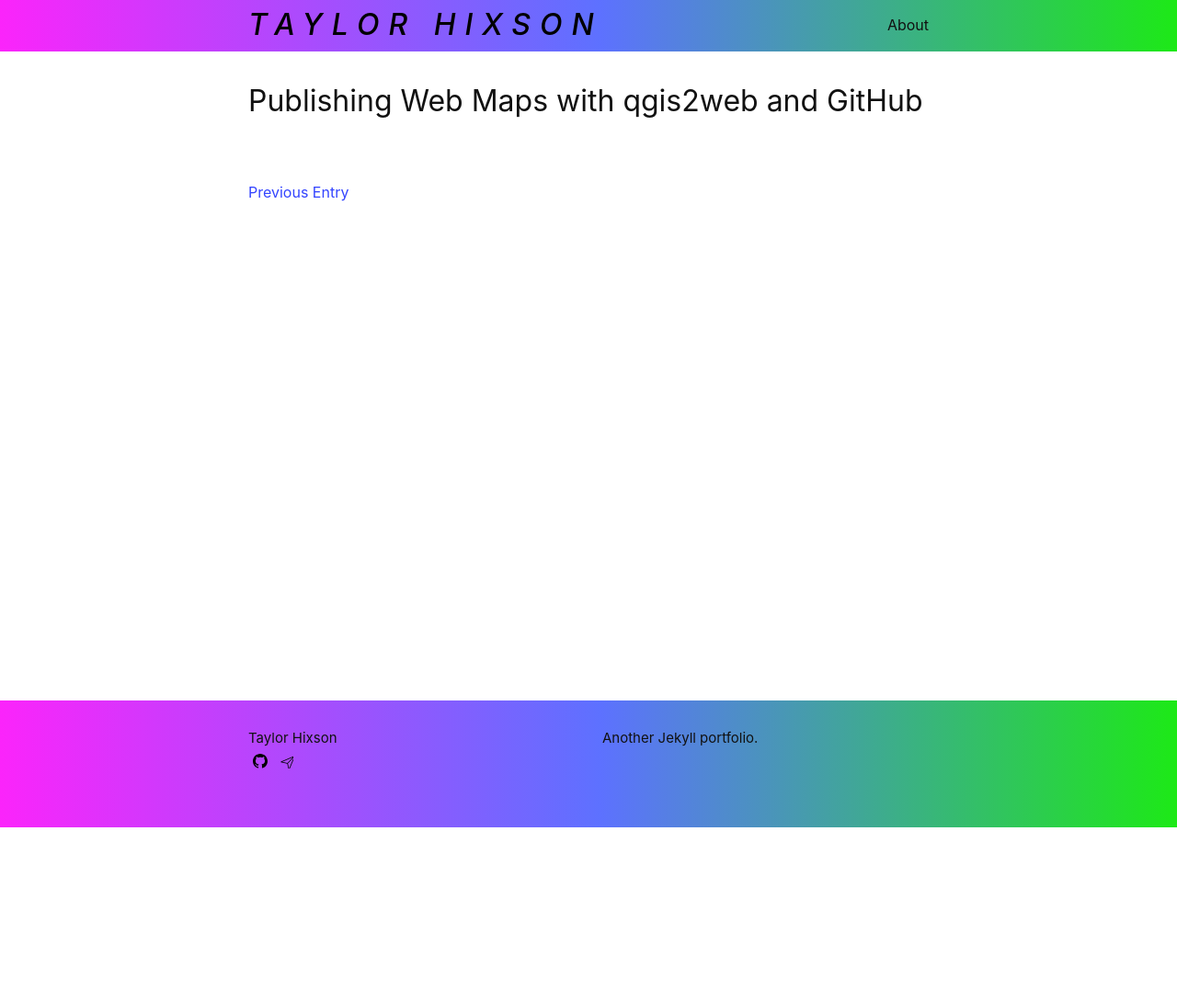
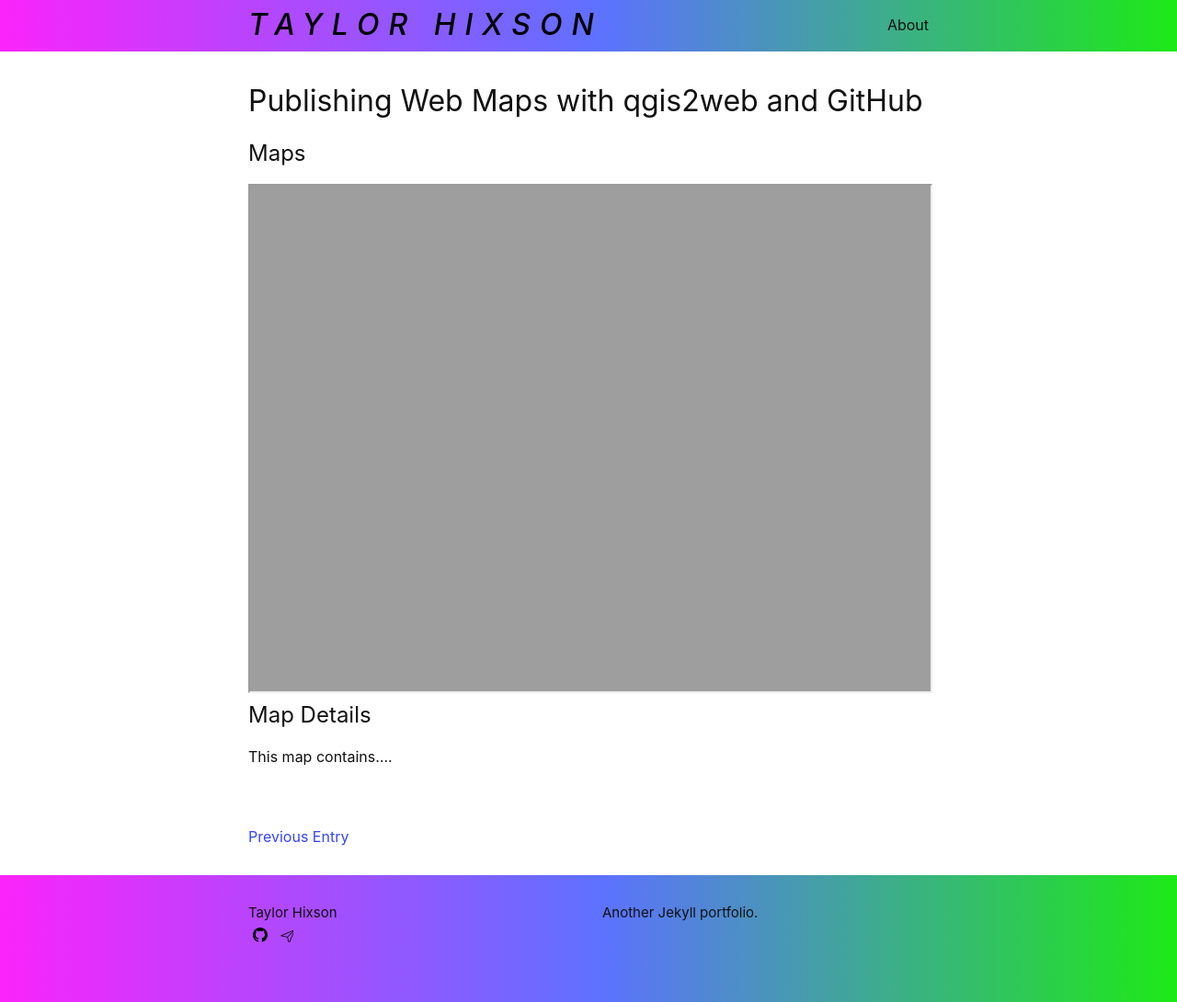
Before and after one commit to taylorhixson/taylorhixson.github.io, a Jekyll site: the page built from _posts/2021-06-07-nyuaddh-demo.md, in a window 1280 px wide. Shown: the whole page at 92% size. Built offline with Jekyll 4.4.1, drawn with Linux system fonts in a browser that asks for light colours; before the commit the page ends 900 px from its top, so only the background shows below that.

Commit message:
add map to post

```diff
--- a/_posts/2021-06-07-nyuaddh-demo.md
+++ b/_posts/2021-06-07-nyuaddh-demo.md
@@ -4,3 +4,9 @@ title:  "Publishing Web Maps with qgis2web and GitHub"
 date:   2021-06-27 12:14:39 +0400
 categories: jekyll update
 ---
+## Maps
+
+<iframe src = "https://taylorhixson.github.io/nyuaddh-demo/webapp" width="100%" height = "550px"></iframe>
+
+## Map Details
+This map contains....
```
